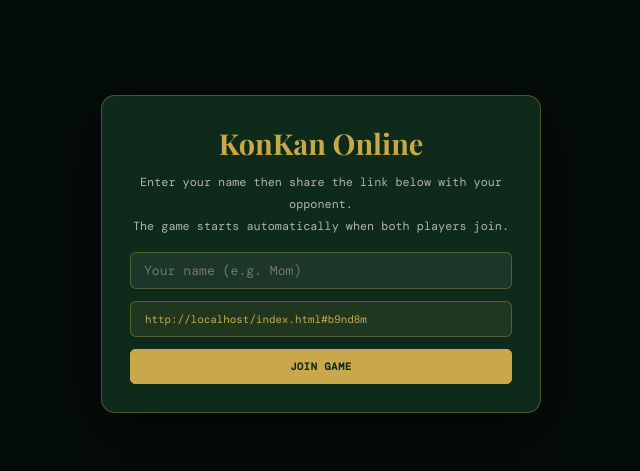
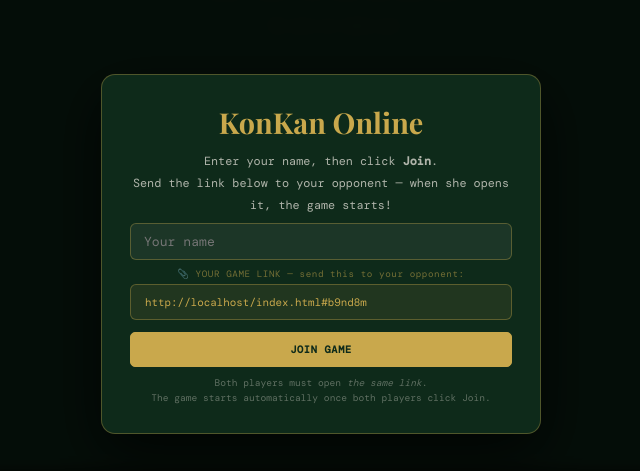
Before and after one commit to gabrieljaghnoun-ux/KonKan-game, a plain HTML site: page index.html in a window 1280 px wide. Shown: the part 146-617 px from the top of the page, without its empty margins (319-959 px from the left). Drawn offline with nearby package versions, Linux system fonts and the light colour scheme.

Commit message:
Add files via upload

```diff
--- a/index.html
+++ b/index.html
@@ -266,11 +266,13 @@
 <div class="overlay" id="modal-lobby">
   <div class="modal">
     <h2>KonKan Online</h2>
-    <p id="lobby-msg">Enter your name then share the link below with your opponent.<br>The game starts automatically when both players join.</p>
-    <input type="text" id="name-input" placeholder="Your name (e.g. Mom)" maxlength="20">
-    <div class="room-link" id="room-link" onclick="copyLink()">—</div>
-    <div class="copy-ok" id="copy-ok">✓ Link copied!</div>
-    <button class="btn btn-gold" style="width:100%;padding:10px;" onclick="confirmName()">Join Game</button>
+    <p id="lobby-msg" style="margin-bottom:6px;">Enter your name, then click <strong>Join</strong>.<br>Send the link below to your opponent — when she opens it, the game starts!</p>
+    <input type="text" id="name-input" placeholder="Your name" maxlength="20" style="margin-bottom:8px;">
+    <div style="font-size:.58rem;color:rgba(201,168,76,.55);margin-bottom:4px;letter-spacing:.06em;">📎 YOUR GAME LINK — send this to your opponent:</div>
+    <div class="room-link" id="room-link" onclick="copyLink()" title="Click to copy">—</div>
+    <div class="copy-ok" id="copy-ok">✓ Copied to clipboard!</div>
+    <button class="btn btn-gold" style="width:100%;padding:10px;margin-bottom:8px;" onclick="confirmName()">Join Game</button>
+    <p style="font-size:.6rem;color:rgba(245,240,232,.35);margin-bottom:0;line-height:1.6;">Both players must open <em>the same link</em>.<br>The game starts automatically once both players click Join.</p>
   </div>
 </div>
 
@@ -315,36 +317,51 @@ function tableOK(sets){return sets.every(s=>s.length>=3&&validSet(s));}
 function sortSeq(arr){arr.sort((a,b)=>{const av=a.rank==='A'?14:rv(a.rank),bv=b.rank==='A'?14:rv(b.rank);return av-bv;});}
 
 // ── CONNECTION ────────────────────────────────────────────────────────────────
+// Partykit server (deployed separately — see README)
+const PARTY_HOST = 'konkan.gabrieljaghnoun-ux.partykit.dev';
+
+// Room ID comes from the URL hash.
+// Player 1 gets a new random room, shares the full URL.
+// Player 2 opens that same URL → same hash → same room → game starts.
 function getRoomId(){
-  if(location.hash.length>1)return location.hash.slice(1);
-  const id=Math.random().toString(36).slice(2,8);
-  location.hash=id;return id;
+  if(location.hash.length>1) return location.hash.slice(1);
+  const id = Math.random().toString(36).slice(2,8);
+  location.hash = '#' + id;
+  return id;
 }
-const ROOM_ID=getRoomId();
-const PARTY_HOST=`konkan.gabrieljaghnoun-ux.partykit.dev`;
-const WS_URL=`wss://${PARTY_HOST}/party/${ROOM_ID}`;
-const ROOM_URL=`${location.origin}${location.pathname}#${ROOM_ID}`;
-document.getElementById('room-link').textContent=ROOM_URL;
+
+const ROOM_ID  = getRoomId();
+const WS_URL   = `wss://${PARTY_HOST}/party/${ROOM_ID}`;
+// Full shareable URL — includes the room hash so mom joins the same game
+const ROOM_URL = location.href; // e.g. https://gabrieljaghnoun-ux.github.io/KonKan-game/#v498ne
+
+// Show link immediately so player 1 can copy it right away
+document.getElementById('room-link').textContent = ROOM_URL;
 
 function copyLink(){
   navigator.clipboard.writeText(ROOM_URL).then(()=>{
-    const el=document.getElementById('copy-ok');el.classList.add('show');
+    const el=document.getElementById('copy-ok');
+    el.classList.add('show');
     setTimeout(()=>el.classList.remove('show'),2500);
+  }).catch(()=>{
+    // Fallback for browsers that block clipboard without https
+    prompt('Copy this link and send it to your opponent:',ROOM_URL);
   });
 }
+
 let ws=null;
 function connect(){
   ws=new WebSocket(WS_URL);
-  ws.onopen=()=>setConn(true);
-  ws.onclose=()=>{setConn(false);setTimeout(connect,2000);}
-  ws.onerror=()=>setConn(false);
-  ws.onmessage=e=>onMsg(JSON.parse(e.data));
+  ws.onopen  = ()=>setConn(true);
+  ws.onclose = ()=>{ setConn(false); setTimeout(connect,2000); };
+  ws.onerror = ()=>setConn(false);
+  ws.onmessage = e=>onMsg(JSON.parse(e.data));
 }
 function setConn(ok){
   document.getElementById('conn-dot').classList.toggle('ok',ok);
-  document.getElementById('conn-lbl').textContent=ok?'Connected':'Reconnecting…';
+  document.getElementById('conn-lbl').textContent = ok?'Connected':'Reconnecting…';
 }
-function send(msg){if(ws&&ws.readyState===1)ws.send(JSON.stringify(msg));}
+function send(msg){ if(ws&&ws.readyState===1) ws.send(JSON.stringify(msg)); }
 
 // ── STATE ─────────────────────────────────────────────────────────────────────
 let myId=null,sv=null,myHand=[],handOrder=[],selected=[],staged=[];
```
